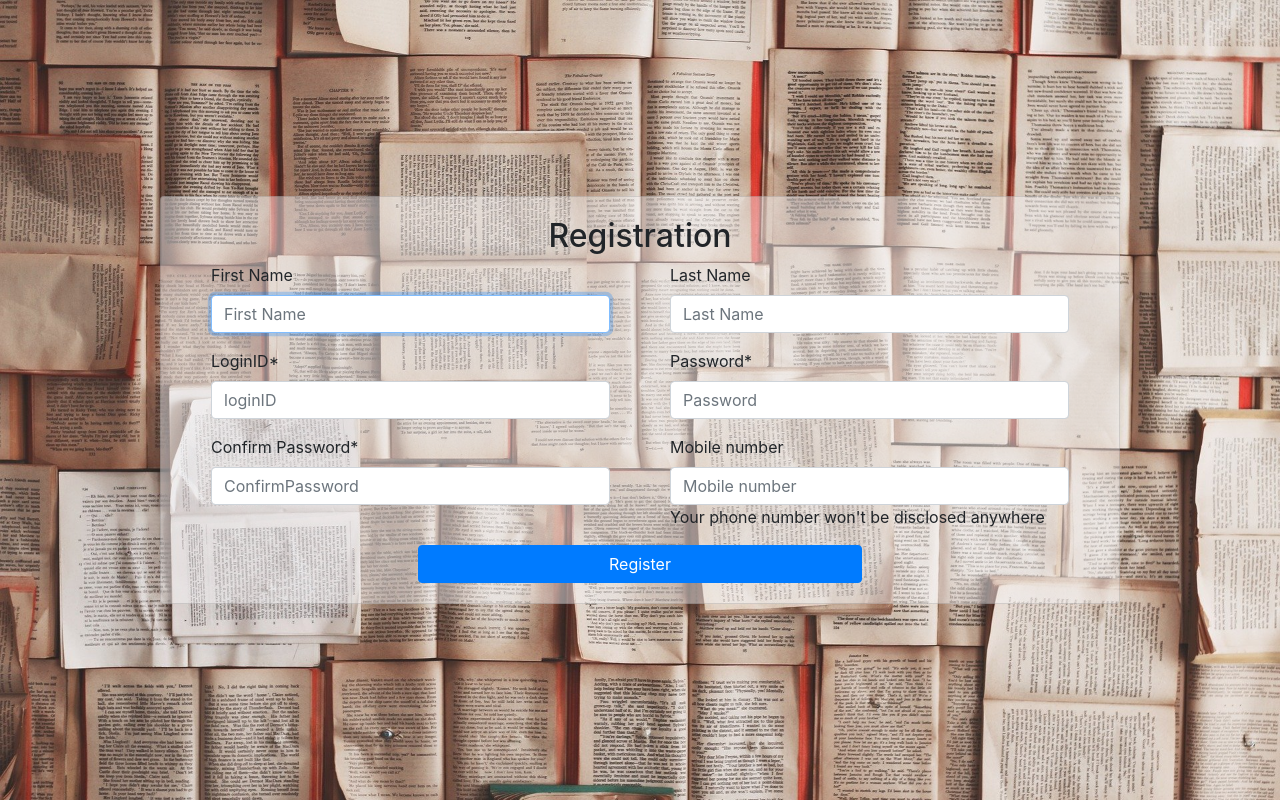
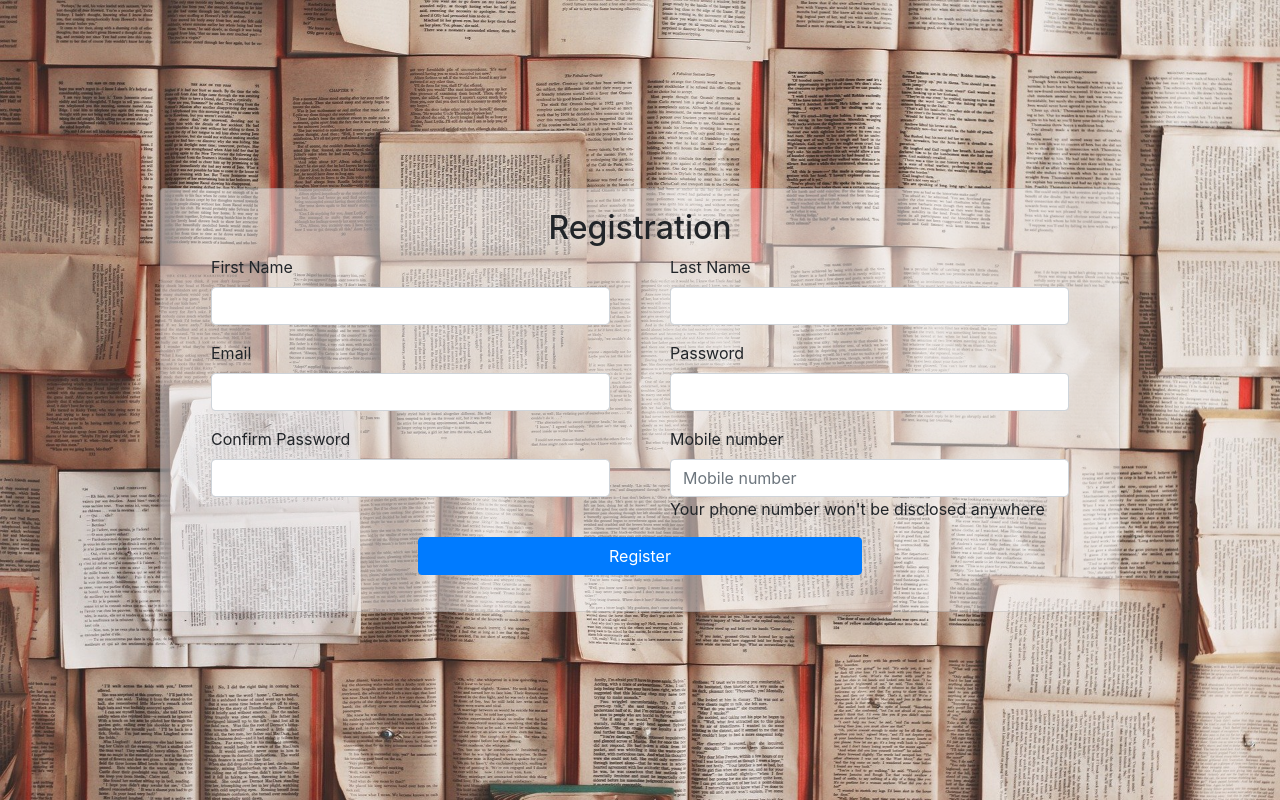
Before and after one commit to isettypradeepayyappa/bookskart-ui, an Angular app: page /register in a window 1280 px wide. Built offline with nearby package versions, Linux system fonts and the light colour scheme.

Commit message:
registration validations

```diff
--- a/src/app/app.module.ts
+++ b/src/app/app.module.ts
@@ -9,7 +9,7 @@ import { RegisterComponent } from './register/register.component';
 import { HeaderComponent } from './home/header/header.component';
 import { NgbModule } from '@ng-bootstrap/ng-bootstrap';
 import { FormsModule } from '@angular/forms';
-
+import { ReactiveFormsModule } from '@angular/forms';
 
 @NgModule({
   declarations: [
@@ -24,7 +24,8 @@ import { FormsModule } from '@angular/forms';
     BrowserModule,
     AppRoutingModule,
     NgbModule,
-    FormsModule
+    FormsModule,
+    ReactiveFormsModule
   ],
   providers: [],
   bootstrap: [AppComponent]
--- /dev/null
+++ b/src/app/helper/match.validator.ts
@@ -0,0 +1,20 @@
+import { FormGroup } from '@angular/forms';
+
+export function MustMatch(controlName: string, matchingControlName: string) {
+    return (formGroup: FormGroup) => {
+        const control = formGroup.controls[controlName];
+        const matchingControl = formGroup.controls[matchingControlName];
+
+        if (matchingControl.errors && !matchingControl.errors.mustMatch) {
+            // return if another validator has already found an error on the matchingControl
+            return;
+        }
+
+        // set error on matchingControl if validation fails
+        if (control.value !== matchingControl.value) {
+            matchingControl.setErrors({ mustMatch: true });
+        } else {
+            matchingControl.setErrors(null);
+        }
+    }
+}
--- a/src/app/register/register.component.html
+++ b/src/app/register/register.component.html
@@ -1,58 +1,96 @@
+
+    <!-- main app container -->
+
     <div class="d-flex flex-column justify-content-center align-items-center h-100 overflow-auto">
-
         <div class="card" style="width: 60rem;">
             <div class="card-body">
+
         <div class="container">
-            <form class="form-horizontal row" role="form" #registerForm="ngForm">
+        <form class="form-horizontal row" [formGroup]="registerForm" (ngSubmit)="onSubmit()">
                 <h2 class="text-center col-md-12">Registration</h2>
+
+
             <div class="form-group col-md-6">
                 <label for="firstName" class="col-sm-12 control-label">First Name</label>
                 <div class="col-sm-12">
-                        <input type="text" id="firstName" name="firstName" [(ngModel)]="register.firstName" #firstName="ngModel" placeholder="First Name" class="form-control" autofocus>
+                    <input type="text" formControlName="firstName" class="form-control"
+                        [ngClass]="{ 'is-invalid': submitted && f.firstName.errors }" />
+                    <div *ngIf="submitted && f.firstName.errors" class="invalid-feedback">
+                        <div *ngIf="f.firstName.errors.required">First Name is required</div>
                     </div>
                 </div>
+
+
+            </div>
+
+
             <div class="form-group col-md-6">
-                    <label for="lastName" class="col-sm-12 control-label">Last Name</label>
+                <label for="firstName" class="col-sm-12 control-label">Last Name</label>
                 <div class="col-sm-12">
-                        <input type="text" id="lastName" name="lastName" [(ngModel)]="register.lastName" #lastName="ngModel" placeholder="Last Name" class="form-control" autofocus>
+                <input type="text" formControlName="lastName" class="form-control"
+                    [ngClass]="{ 'is-invalid': submitted && f.lastName.errors }" />
+                <div *ngIf="submitted && f.lastName.errors" class="invalid-feedback">
+                    <div *ngIf="f.lastName.errors.required">Last Name is required</div>
                 </div>
                 </div>
+            </div>
+
             <div class="form-group col-md-6">
-                    <label for="loginID" class="col-sm-12 control-label">LoginID* </label>
+                <label for="firstName" class="col-sm-12 control-label">Email</label>
                 <div class="col-sm-12">
-                        <input type="text" id="loginID" name="loginID" [(ngModel)]="register.loginID" #loginID="ngModel" placeholder="loginID" class="form-control" name= "loginID">
+                <input type="text" formControlName="email" class="form-control"
+                    [ngClass]="{ 'is-invalid': submitted && f.email.errors }" />
+                <div *ngIf="submitted && f.email.errors" class="invalid-feedback">
+                    <div *ngIf="f.email.errors.required">Email is required</div>
+                    <div *ngIf="f.email.errors.email">Email must be a valid email address</div>
                 </div>
                 </div>
+            </div>
+
+
             <div class="form-group col-md-6">
-                    <label for="password" class="col-sm-12 control-label">Password*</label>
+                <label for="firstName" class="col-sm-12 control-label">Password</label>
                 <div class="col-sm-12">
-                        <input type="password" id="password" name="password" [(ngModel)]="register.password" #password="ngModel" placeholder="Password" class="form-control">
+                <input type="password" formControlName="password" class="form-control"
+                    [ngClass]="{ 'is-invalid': submitted && f.password.errors }" />
+                <div *ngIf="submitted && f.password.errors" class="invalid-feedback">
+                    <div *ngIf="f.password.errors.required">Password is required</div>
+                    <div *ngIf="f.password.errors.minlength">Password must be at least 6 characters</div>
                 </div>
                 </div>
+            </div>
+
             <div class="form-group col-md-6">
-                    <label for="password" class="col-sm-12 control-label">Confirm Password*</label>
+                <label  for="firstName" class="col-sm-12 control-label">Confirm Password</label>
                 <div class="col-sm-12">
-                        <input type="password" id="password" name="password" [(ngModel)]="register.confirmPassword" #password="ngModel" placeholder="ConfirmPassword" class="form-control">
+                <input type="password" formControlName="confirmPassword" class="form-control"
+                    [ngClass]="{ 'is-invalid': submitted && f.confirmPassword.errors }" />
+                <div *ngIf="submitted && f.confirmPassword.errors" class="invalid-feedback">
+                    <div *ngIf="f.confirmPassword.errors.required">Confirm Password is required</div>
+                    <div *ngIf="f.confirmPassword.errors.mustMatch">Passwords must match</div>
                 </div>
                 </div>
+            </div>
+
             <div class="form-group col-md-6">
                 <label for="mobileNumber" class="col-sm-12 control-label">Mobile number </label>
                 <div class="col-sm-12">
-                        <input type="tel" id="mobileNumber" name="mobileNumber" [(ngModel)]="register.mobileNumber" #mobileNumber="ngModel" placeholder="Mobile number" class="form-control">
+                    <input type="tel" placeholder="Mobile number" formControlName="mobileNumber" class="form-control"
+                        [ngClass]="{ 'is-invalid': submitted && f.mobileNumber.errors }" />
+                    <div *ngIf="submitted && f.mobileNumber.errors" class="invalid-feedback">
+                        <div *ngIf="f.mobileNumber.errors.required">Phone Number is required</div>
+                <div *ngIf="f.mobileNumber.errors.minlength">Phone Number must be atleast 10 characters</div>
+            <div *ngIf="f.mobileNumber.errors.maxlength">Phone Number must not exceed 10 characters</div>
+            </div>
                     <span class="help-block">Your phone number won't be disclosed anywhere </span>
                 </div>
             </div>
+            <div class="form-group d-flex justify-content-center col-md-12">
+                <button (click)=" onSubmit()" class="btn btn-primary col-md-6">Register</button>
+            </div>
+        </form>
 
-                <!-- <div class="form-group col-md-6">
-                    <div class="col-sm-12 col-sm-offset-12">
-                        <span class="help-block">*Required fields</span>
-                    </div>
-                </div> -->
-                <div class="d-flex justify-content-center col-md-12">
-                <button type="button" class="btn btn-primary btn-block col-md-6" (click)="registerUser()">Register</button>
-            </div>
-            </form> <!-- /form -->
-        </div> <!-- ./container -->
 </div>
 </div>
 </div>
+</div>
--- a/src/app/register/register.component.ts
+++ b/src/app/register/register.component.ts
@@ -1,5 +1,8 @@
+
 import { Component, OnInit } from '@angular/core';
 import { Router } from '@angular/router';
+import { FormBuilder, FormGroup, Validators  } from '@angular/forms';
+import {MustMatch} from '../helper/match.validator'
 
 @Component({
   selector: 'app-register',
@@ -7,16 +10,39 @@ import { Router } from '@angular/router';
   styleUrls: ['./register.component.css']
 })
 export class RegisterComponent implements OnInit {
+  registerForm: FormGroup;
 
-  register:any = {};
-  constructor(private router: Router) { }
+  submitted = false;
+  register: any = {};
+  constructor(private router: Router, private formBuilder: FormBuilder) {
 
-  ngOnInit(): void {
   }
 
-  registerUser() {
+
+  ngOnInit() {
+    this.registerForm = this.formBuilder.group({
+      firstName: ['', Validators.required],
+      lastName: ['', Validators.required],
+      email: ['', [Validators.required, Validators.email]],
+      password: ['', [Validators.required, Validators.minLength(6)]],
+      confirmPassword: ['', Validators.required],
+      mobileNumber: ['', [Validators.required, Validators.minLength(10),Validators.maxLength(10)]]
+    }, {
+      validator: MustMatch('password', 'confirmPassword')
+    });
+  }
+
+  get f() { return this.registerForm.controls; }
+
+  onSubmit() {
+    this.submitted = true;
+
+    if(this.registerForm.invalid){
+      return;
+    }
+console.log(this.registerForm)
     this.router.navigate(['/login']);
-    console.log(this.register);
-    localStorage.setItem('user', JSON.stringify(this.register));
-  }
+
 }
+
+}
--- a/tsconfig.json
+++ b/tsconfig.json
@@ -6,6 +6,7 @@
     "outDir": "./dist/out-tsc",
     "forceConsistentCasingInFileNames": true,
     "strict": true,
+    "strictPropertyInitialization": false,
     "noImplicitReturns": true,
     "noFallthroughCasesInSwitch": true,
     "sourceMap": true,
```
Also changed, not shown: src/app/login/login.component.html (+5 -4 lines), src/app/home/home.component.ts (line endings or trailing spaces). Lines whose indentation alone changed are shown as unchanged.
